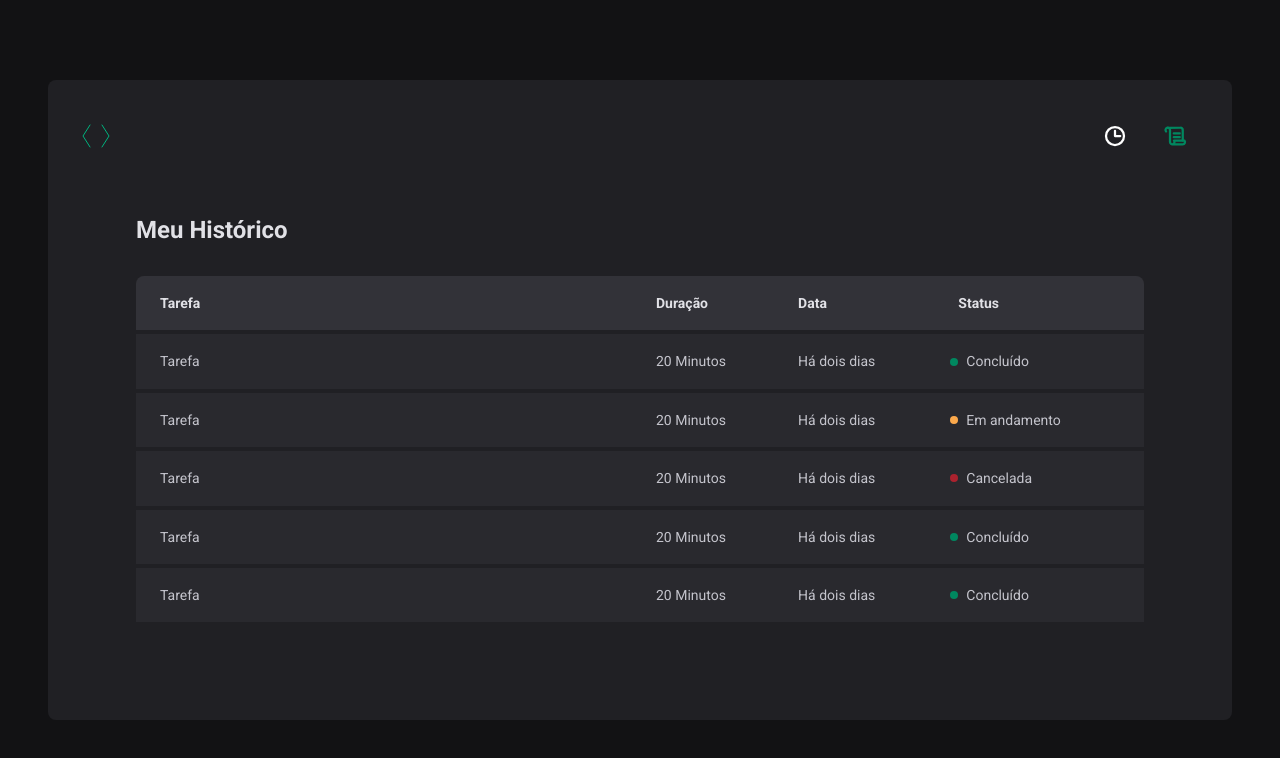
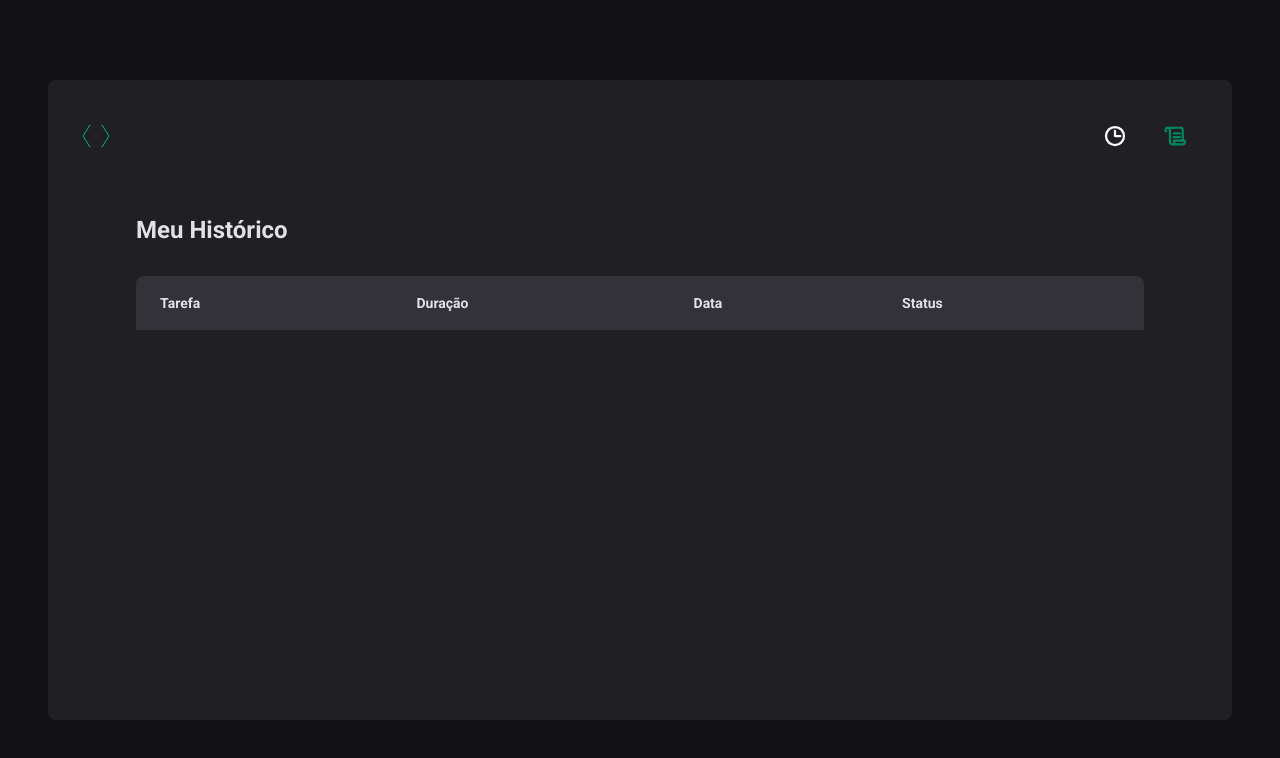
Before and after one commit to odeassis/sixtimer, a React (Vite) app: page /history in a window 1280 px wide. Shown: the top 758 px of the page. Built offline with nearby package versions, Linux system fonts and the light colour scheme.

Commit message:
refactor: listing cycle history

```diff
--- a/src/pages/History/index.tsx
+++ b/src/pages/History/index.tsx
@@ -1,6 +1,11 @@
+import { formatDistanceToNow } from "date-fns";
+import ptBR from "date-fns/locale/pt-BR";
+import { useContext } from "react";
+import { CycleContext } from "../../contexts/CycleContext";
 import { HistoryContainer, HistoryList, Status } from "./styles";
 
 export function History() {
+  const { cycles } = useContext(CycleContext);
   return (
     <HistoryContainer>
       <h1>Meu Histórico</h1>
@@ -15,46 +20,31 @@ export function History() {
             </tr>
           </thead>
           <tbody>
-            <tr>
-              <td>Tarefa</td>
-              <td>20 Minutos</td>
-              <td>Há dois dias</td>
-              <td>
-                <Status statusColor="gree">Concluído</Status>
-              </td>
-            </tr>
-            <tr>
-              <td>Tarefa</td>
-              <td>20 Minutos</td>
-              <td>Há dois dias</td>
-              <td>
-                <Status statusColor="yellow">Em andamento</Status>
-              </td>
-            </tr>
-            <tr>
-              <td>Tarefa</td>
-              <td>20 Minutos</td>
-              <td>Há dois dias</td>
-              <td>
-                <Status statusColor="red">Cancelada</Status>
-              </td>
-            </tr>
-            <tr>
-              <td>Tarefa</td>
-              <td>20 Minutos</td>
-              <td>Há dois dias</td>
-              <td>
-                <Status statusColor="gree">Concluído</Status>
-              </td>
-            </tr>
-            <tr>
-              <td>Tarefa</td>
-              <td>20 Minutos</td>
-              <td>Há dois dias</td>
-              <td>
-                <Status statusColor="gree">Concluído</Status>
-              </td>
-            </tr>
+            {cycles.map((cycle) => {
+              return (
+                <tr>
+                  <td>{cycle.task}</td>
+                  <td>{cycle.minutesAmount} Min.</td>
+                  <td>
+                    {formatDistanceToNow(cycle.startTask, {
+                      addSuffix: true,
+                      locale: ptBR,
+                    })}
+                  </td>
+                  <td>
+                    {cycle.completeAt && (
+                      <Status statusColor="gree">Concluído</Status>
+                    )}
+                    {cycle.interruptCycle && (
+                      <Status statusColor="red">Cancelada</Status>
+                    )}
+                    {!cycle.completeAt && !cycle.interruptCycle && (
+                      <Status statusColor="yellow">Em andamento</Status>
+                    )}
+                  </td>
+                </tr>
+              );
+            })}
           </tbody>
         </table>
       </HistoryList>
```
